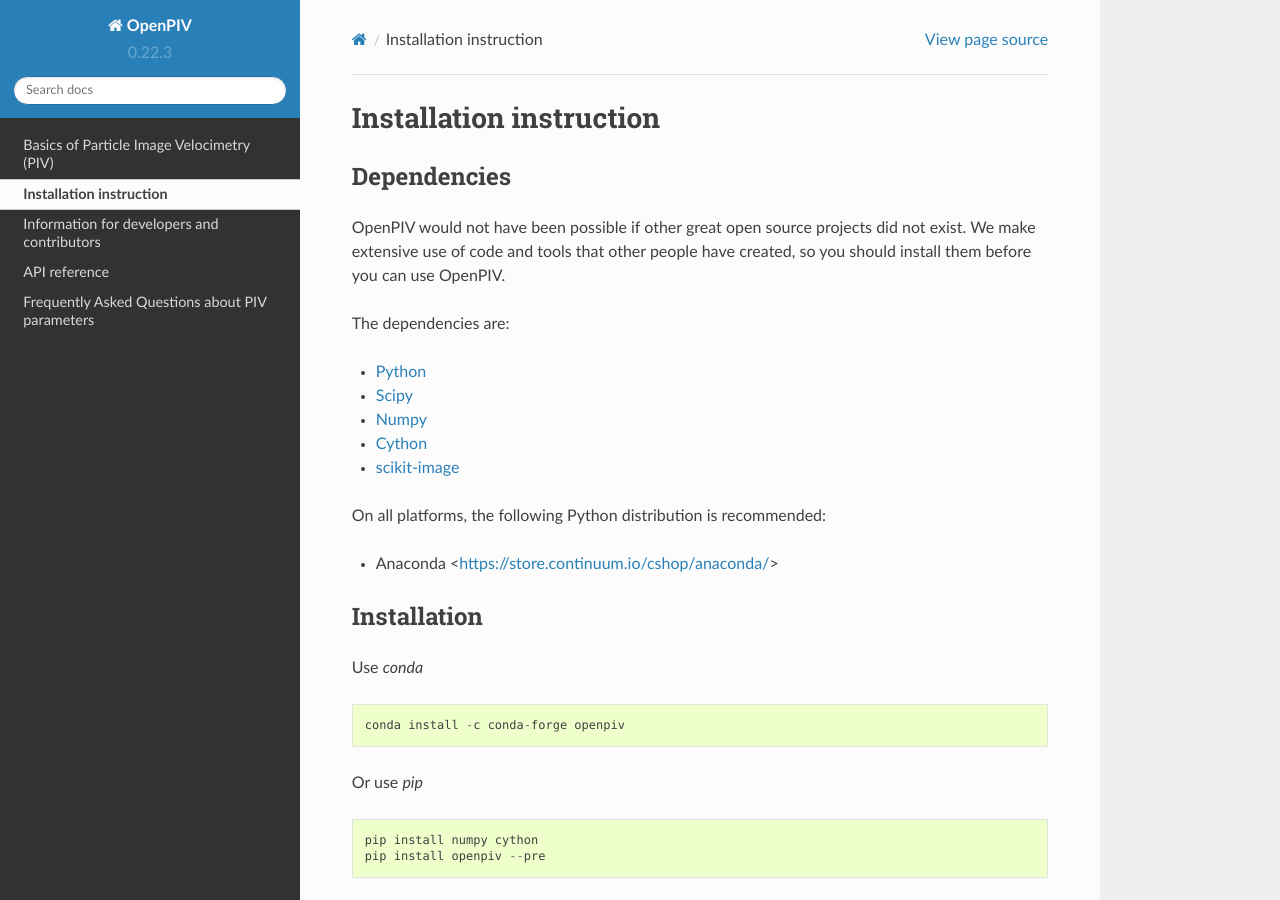
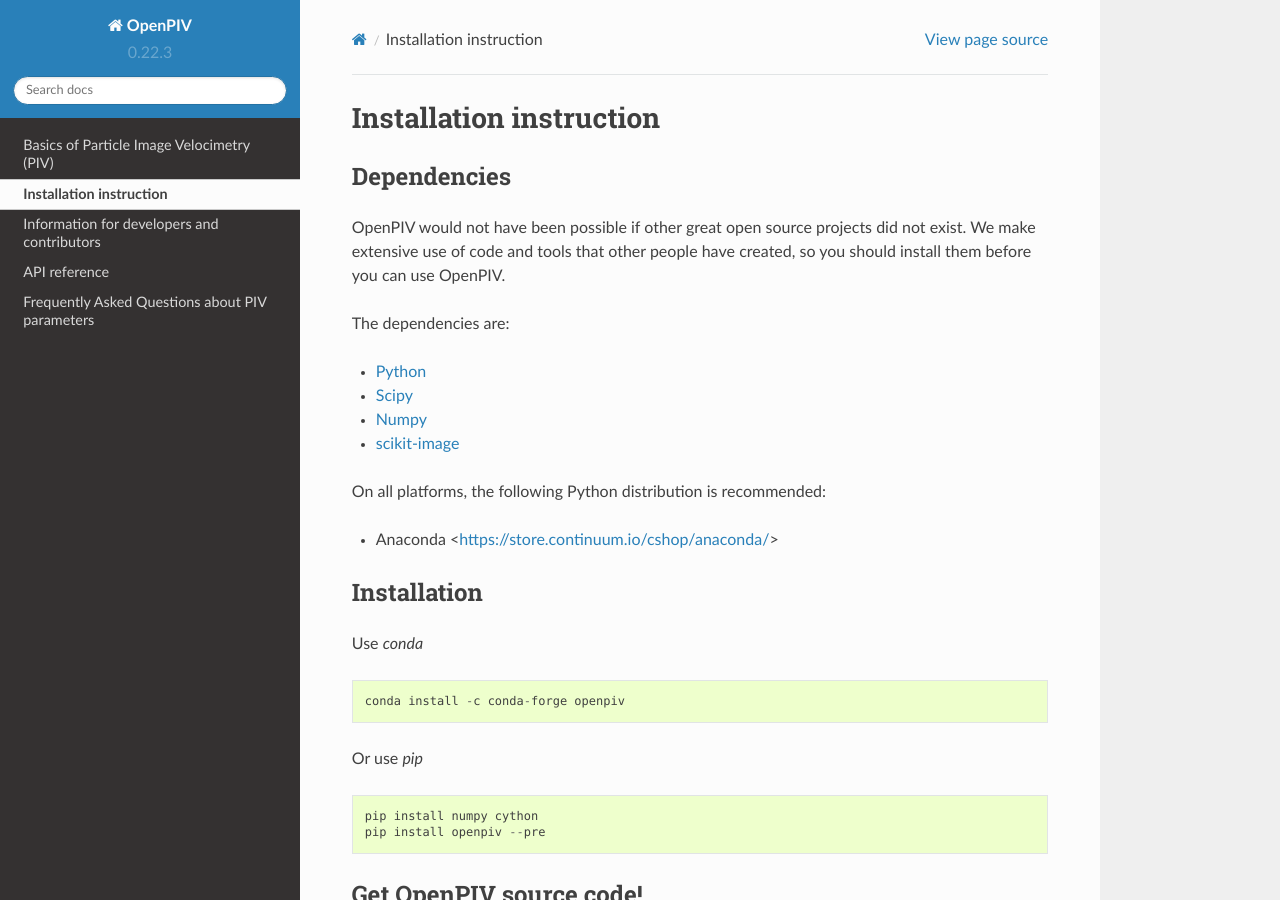
Before and after one commit to OpenPIV/openpiv-python, a Sphinx documentation site: the page built from openpiv/docs/src/installation_instruction.rst, in a window 1280 px wide and 900 px high. Built offline with Sphinx 7.4.7 and the Read the Docs theme 2.0.0, drawn with Linux system fonts in a browser that asks for light colours; pages that are not in the unit, such as notebooks, are missing from menus.

Commit message:
Update installation_instruction.rst

```diff
--- a/openpiv/docs/src/installation_instruction.rst
+++ b/openpiv/docs/src/installation_instruction.rst
@@ -19,7 +19,6 @@ The dependencies are:
 * `Python <http://python.org/>`_
 * `Scipy <http://numpy.scipy.org/>`_
 * `Numpy <http://www.scipy.org/>`_
-* `Cython <http://cython.org/>`_
 * `scikit-image <http://scikit-image.org/>`_
 
 On all platforms, the following Python distribution is recommended:
```
